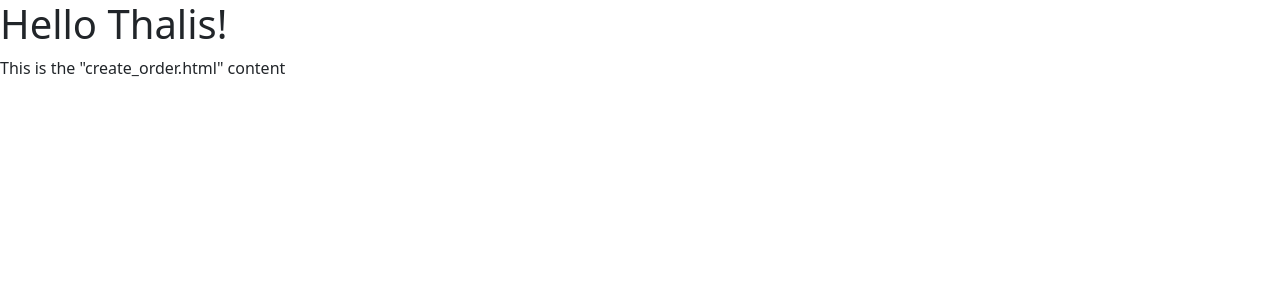
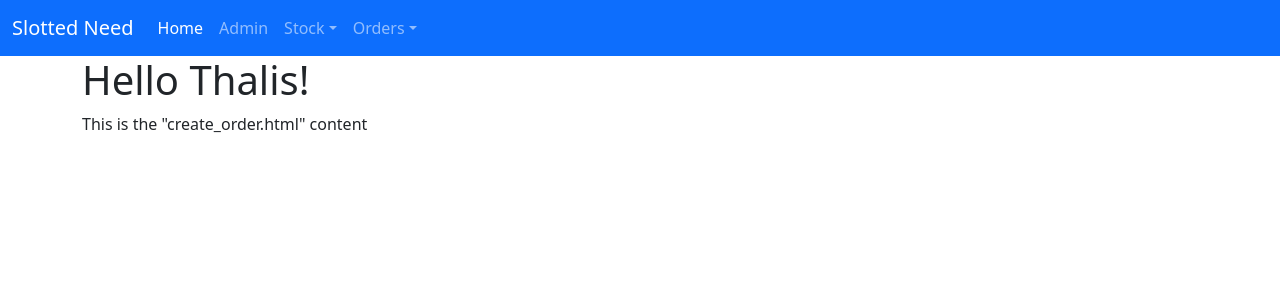
Before and after one commit to dimispapa/slotted-need, a Django app: page / in a window 1280 px wide. Shown: the top 300 px of the page. Run offline with Django 5.2, Linux system fonts and the light colour scheme.

Commit message:
feat: add a navbar element to base template

```diff
--- a/templates/base.html
+++ b/templates/base.html
@@ -2,25 +2,65 @@
 
 <!DOCTYPE html>
 <html lang="en">
-
   <head>
-    <meta charset="UTF-8">
-    <meta name="viewport" content="width=device-width, initial-scale=1.0">
+    <meta charset="UTF-8" />
+    <meta name="viewport" content="width=device-width, initial-scale=1.0" />
     <title>Slotted Need</title>
     <!-- Bootstrap CSS -->
-    <link href="https://cdn.jsdelivr.net/npm/bootstrap@5.3.3/dist/css/bootstrap.min.css" rel="stylesheet"
-        integrity="sha384-QWTKZyjpPEjISv5WaRU9OFeRpok6YctnYmDr5pNlyT2bRjXh0JMhjY6hW+ALEwIH" crossorigin="anonymous">
+    <link href="https://cdn.jsdelivr.net/npm/bootstrap@5.3.3/dist/css/bootstrap.min.css" rel="stylesheet" integrity="sha384-QWTKZyjpPEjISv5WaRU9OFeRpok6YctnYmDr5pNlyT2bRjXh0JMhjY6hW+ALEwIH" crossorigin="anonymous" />
   </head>
 
+  <header>
+    <nav class="navbar navbar-expand-lg bg-primary" data-bs-theme="dark">
+      <div class="container-fluid">
+        <a class="navbar-brand" href="#">Slotted Need</a>
+        <button class="navbar-toggler" type="button" data-bs-toggle="collapse" data-bs-target="#navbarNavDropdown" aria-controls="navbarNavDropdown" aria-expanded="false" aria-label="Toggle navigation"><span class="navbar-toggler-icon"></span></button>
+        <div class="collapse navbar-collapse" id="navbarNavDropdown">
+          <ul class="navbar-nav">
+            <li class="nav-item">
+              <a class="nav-link active" aria-current="page" href="#">Home</a>
+            </li>
+            <li class="nav-item">
+              <a class="nav-link" href="{% url 'admin:index' %}">Admin</a>
+            </li>
+            <li class="nav-item dropdown">
+              <a class="nav-link dropdown-toggle" href="#" role="button" data-bs-toggle="dropdown" aria-expanded="false">Stock</a>
+              <ul class="dropdown-menu">
+                <li>
+                  <a class="dropdown-item" href="#">Add new stock</a>
+                </li>
+                <li>
+                  <a class="dropdown-item" href="#">Current stock</a>
+                </li>
+              </ul>
+            </li>
+            <li class="nav-item dropdown">
+              <a class="nav-link dropdown-toggle" href="#" role="button" data-bs-toggle="dropdown" aria-expanded="false">Orders</a>
+              <ul class="dropdown-menu">
+                <li>
+                  <a class="dropdown-item" href="#">Add new order</a>
+                </li>
+                <li>
+                  <a class="dropdown-item" href="#">Current orders</a>
+                </li>
+              </ul>
+            </li>
+          </ul>
+        </div>
+      </div>
+    </nav>
+  </header>
+
   <body>
+    <div class="container">
+      <div class="row">
         <h1>Hello Thalis!</h1>
         {% block content %}
           <!-- CONTENT GOES HERE -->
-    {% endblock content %}
+        {% endblock %}
+      </div>
+    </div>
     <!-- Bootstrap JS -->
-    <script src="https://cdn.jsdelivr.net/npm/bootstrap@5.3.3/dist/js/bootstrap.bundle.min.js"
-        integrity="sha384-YvpcrYf0tY3lHB60NNkmXc5s9fDVZLESaAA55NDzOxhy9GkcIdslK1eN7N6jIeHz" crossorigin="anonymous">
-    </script>
+    <script src="https://cdn.jsdelivr.net/npm/bootstrap@5.3.3/dist/js/bootstrap.bundle.min.js" integrity="sha384-YvpcrYf0tY3lHB60NNkmXc5s9fDVZLESaAA55NDzOxhy9GkcIdslK1eN7N6jIeHz" crossorigin="anonymous"></script>
   </body>
-
 </html>
```
Lines whose indentation alone changed are shown as unchanged.
